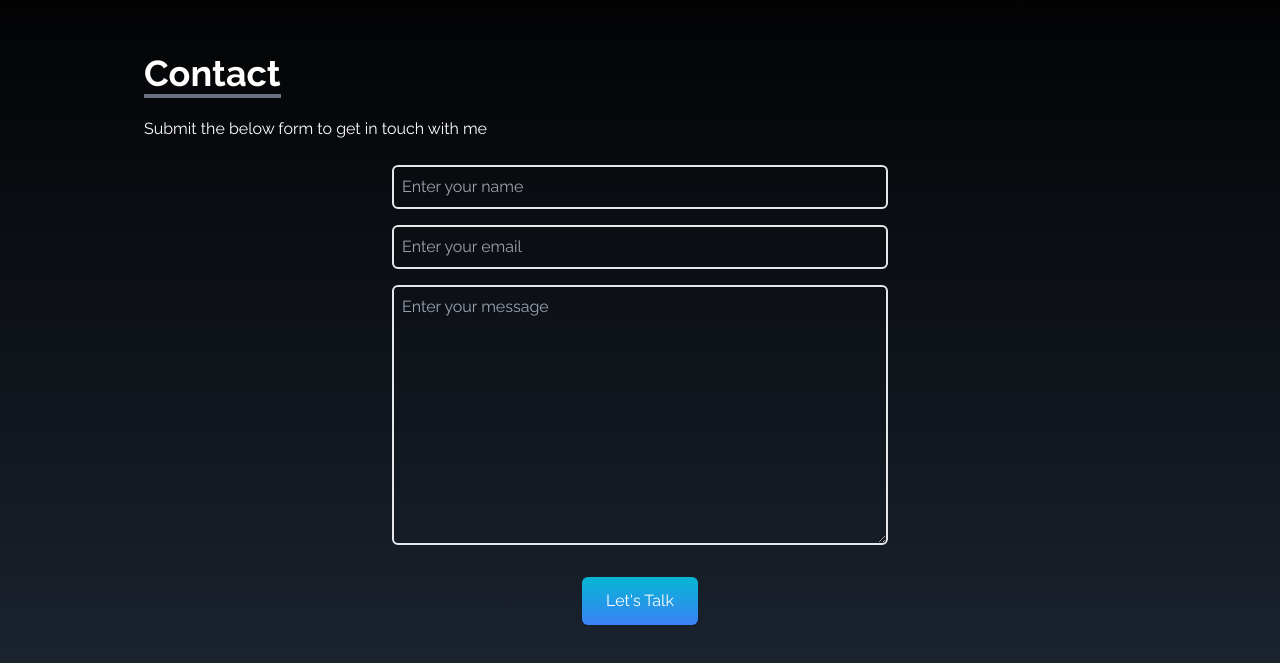
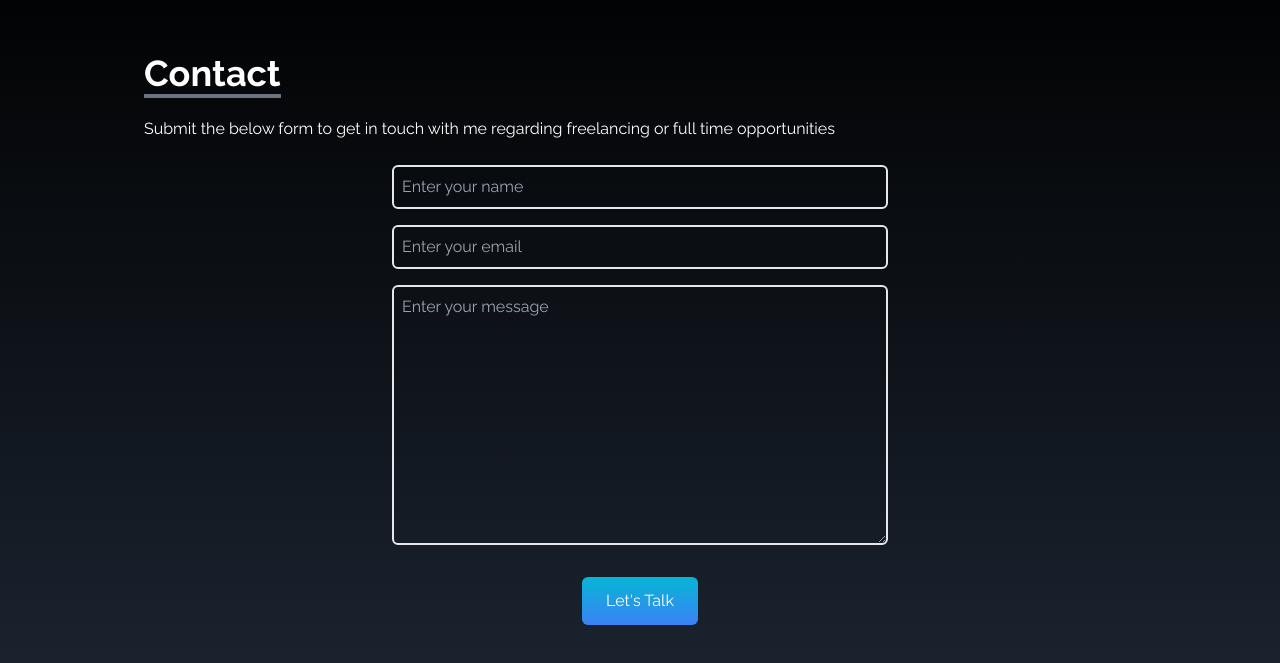
Before and after one commit to Himanshu-Suchak7/himanshu-s-portfolio-website, a React (Vite) app: page / in a window 1280 px wide. Shown: the part 3885-4548 px from the top of the page. Built offline with nearby package versions, Linux system fonts and the light colour scheme.

Commit message:
small fixes

```diff
--- a/src/App.jsx
+++ b/src/App.jsx
@@ -13,7 +13,7 @@ function App() {
       <About />
       <Portfolio />
       <Experience />
-      <Contact/>
+      <Contact />
 
       <SocialLinks />
     </>
--- a/src/components/Contact.jsx
+++ b/src/components/Contact.jsx
@@ -9,7 +9,10 @@ const Contact = () => {
           <p className="text-4xl font-bold inline border-b-4 border-gray-500">
             Contact
           </p>
-          <p className="py-6">Submit the below form to get in touch with me</p>
+          <p className="py-6">
+            Submit the below form to get in touch with me regarding freelancing
+            or full time opportunities
+          </p>
           <div className="flex justify-center items-center">
             <form
               action="https://formspree.io/f/mldrrvvd"
```
